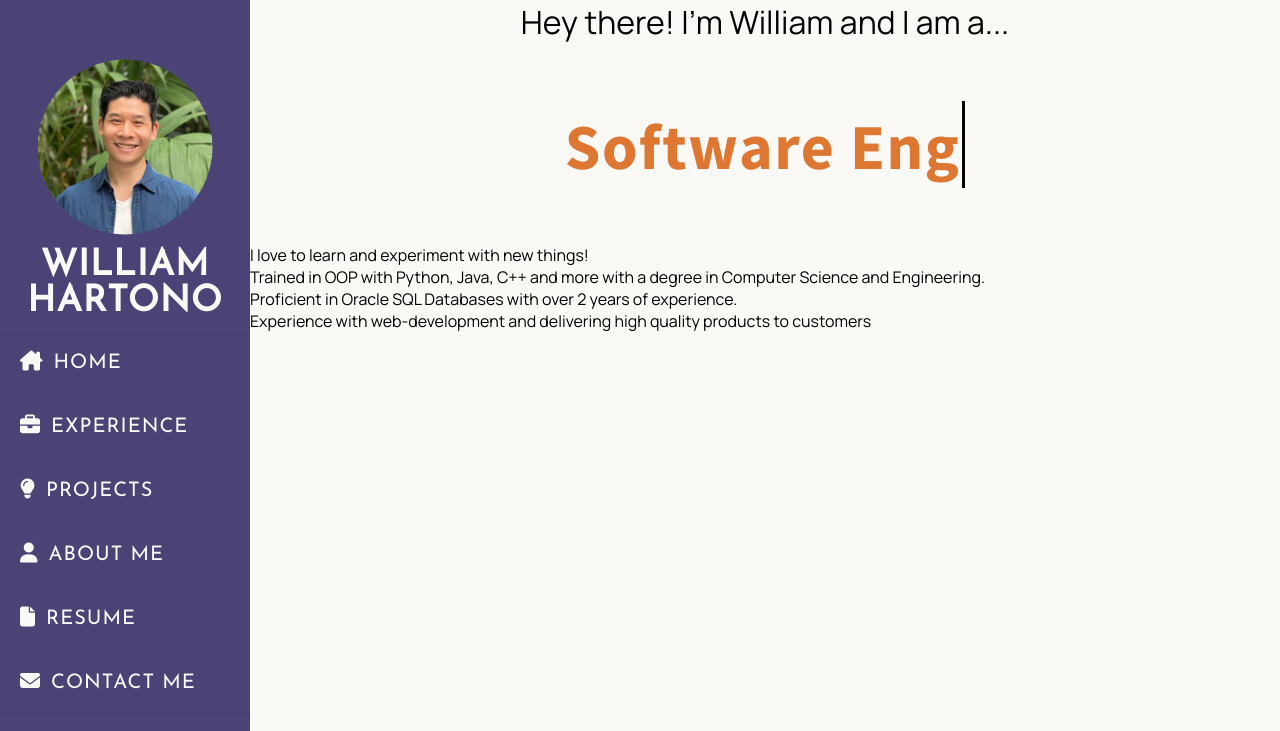
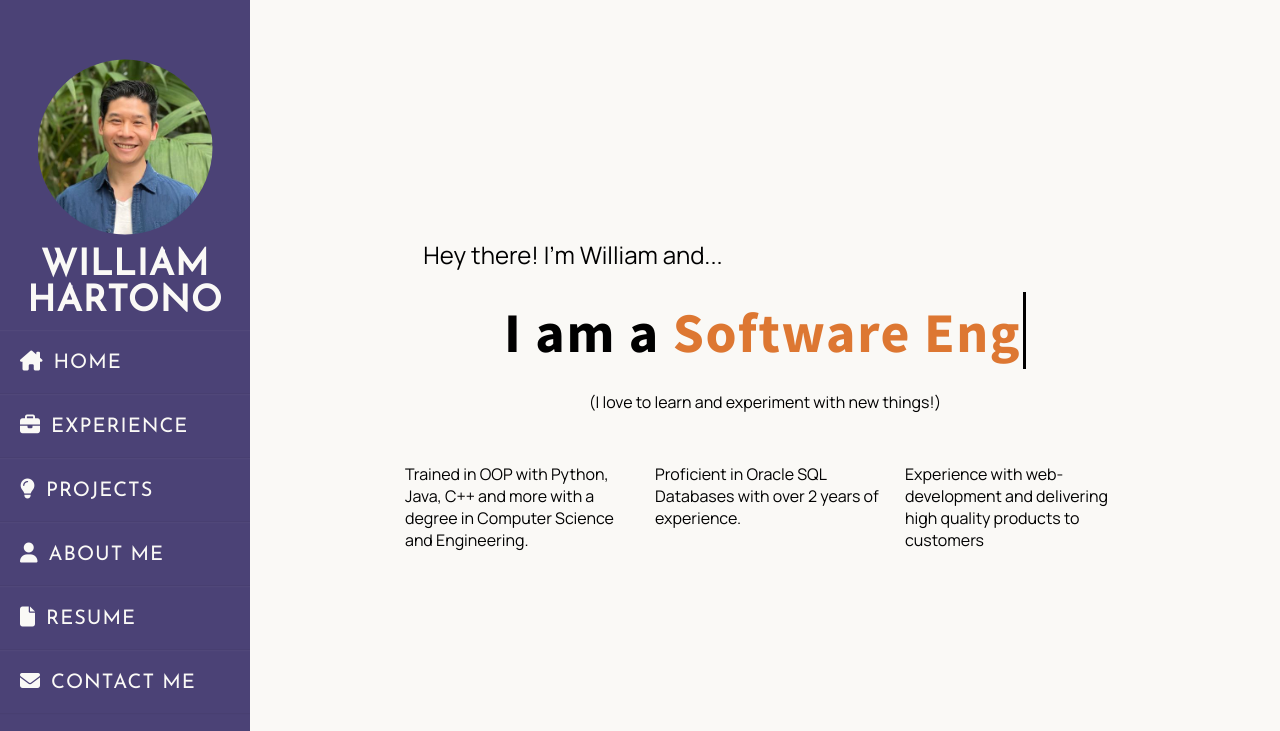
Before and after one commit to whartono/portfolio_website, a plain HTML site: page index.html in a window 1280 px wide. Shown: the top 731 px of the page. Drawn offline with nearby package versions, Linux system fonts and the light colour scheme.

Commit message:
Customized Front Page more

```diff
--- a/CSS/index.css
+++ b/CSS/index.css
@@ -35,27 +35,32 @@ Flex:       Takes the entire width given to it and has multiple properties that
 */
 
 .frontPage {
-
-    position:relative;
+    display:flex;
+    flex-direction: column;
+    justify-content: center;
+    align-items: stretch;
+    align-content:center;
+    overflow: hidden;
+    height:100vh;
     margin-left:250px;
+    margin-top:50px;
 }
 
 /* Rubik or Source Sans Pro for Typewriter*/
 
 .frontPage .typewriter{
-    height:25vh;
+    height:15vh;
     display:flex;
     justify-content: center;
-    align-items: center;
-    overflow: hidden;
-    padding:0.5rem;
+    align-items:center;
 }
 
 .frontPage .typewriter h1{
-    font-size:4rem;
+    font-size:3.5rem;
     font-weight: bold;
     letter-spacing: 0.1rem;
-    text-align:center;
+
+    font-family: 'Source Sans Pro', sans-serif;
 }
 
 .typewriter h1 .typed-text{
@@ -90,6 +95,39 @@ Flex:       Takes the entire width given to it and has multiple properties that
 .header {
     display:flex;
     justify-content: center;
-    align-items: center;
-    font-size: 2rem;
+    align-items: flex-end;
 }
+
+.header p{
+    margin-right: 30vw;
+    font-size: 1.5rem;
+}
+
+.subheading {
+    display:flex;
+    align-items: flex-start;
+    justify-content:center;
+    padding-bottom: 50px;
+
+}
+
+.subheading p {
+    font-size:1rem;
+
+}
+
+.skills {
+    display:flex;
+    flex-direction: row;
+    justify-content: center;
+}
+
+.skills p {
+    display:flex;
+    align-items: flex-start;
+
+    height:200px;
+    width:250px;
+    padding-left: 15px;
+
+}
--- a/JS/index.js
+++ b/JS/index.js
@@ -6,7 +6,7 @@ Also, delay values are in ms
 
 const typedTextSpan = document.querySelector('.typed-text')
 const cursorSpan = document.querySelector('.cursor');
-const twText = ['Software Engineer', 'Database Administrator', 'Freelance Web Developer', 'Student']
+const twText = ['Software Engineer', 'Database Administrator', 'FrontEnd Web Developer', '3D Animator'];
 const typingDelay = 200;
 const erasingDelay = 100;
 const nextStringDelay = 3000;
--- a/JS/nav.js
+++ b/JS/nav.js
@@ -1,7 +1,5 @@
 
 window.addEventListener('load', function() {
-    console.log("HELLO WORLD");
-
     gsap.fromTo('.sidebar-content .picture',
         {opacity: 0, y:-10},
         {opacity: 1, y:0, delay: 0.25}
--- a/index.html
+++ b/index.html
@@ -49,14 +49,14 @@
 
     <div class="frontPage">
         <div class="header">
-            <p>Hey there! I'm William and I am a...</p>
+            <p>Hey there! I'm William and...</p>
         </div>
         <div class="typewriter">
-            <h1><span class="typed-text"></span><span class="cursor">&nbsp;</span></h1>
+            <h1>I am a <span class="typed-text"></span><span class="cursor">&nbsp;</span></h1>
         </div>
 
         <div class="subheading">
-            <p>I love to learn and experiment with new things!</p>
+            <p>(I love to learn and experiment with new things!)</p>
         </div>
 
         <div class="skills">
```
